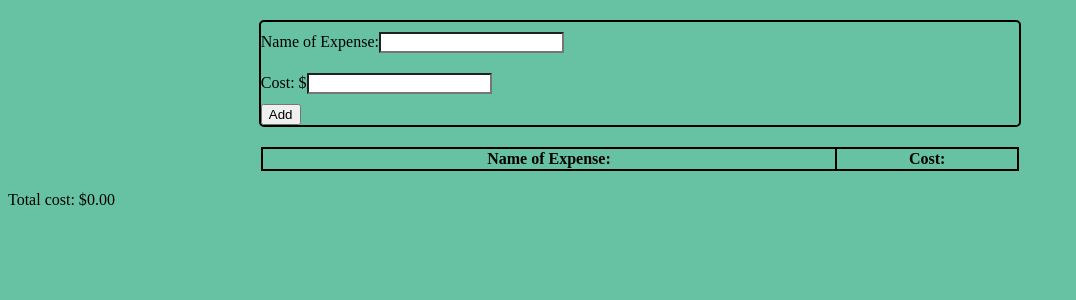
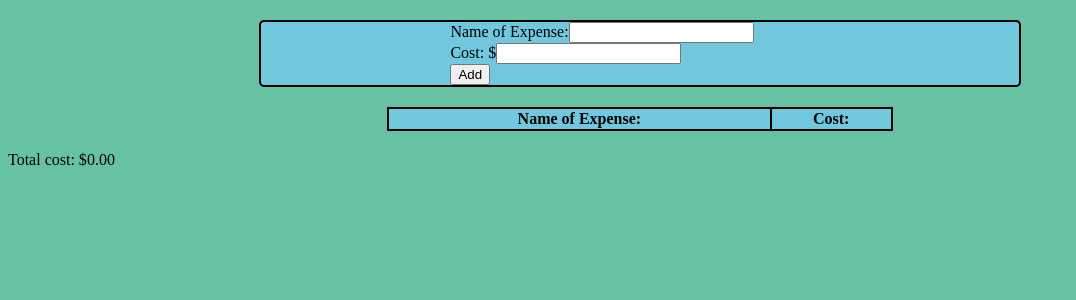
Before and after one commit to georgeson-caleb/cit261, a PHP site: page /JavaScript/project.html in a window 1280 px wide. Shown: the part 98-398 px from the top of the page, without its empty margins (0-1076 px from the left). Run offline with PHP 8.4, Linux system fonts and the light colour scheme; lists and menus that the app fills with data are empty.

Commit message:
style changes

```diff
--- a/JavaScript/style.css
+++ b/JavaScript/style.css
@@ -16,10 +16,18 @@ table ,th, tr, td, form {
 form, table {
    border-radius: 5px;
    margin: 20px auto;
+   background-color: #71c7dd;
+}
+
+form {
    width: 60%;
 }
 
-input {
-   margin: 10px auto;
-   background-color: white;
+table {
+   width: 40%;
 }
+
+.inputField {
+   margin: auto;
+   width: 50%;
+}
```
